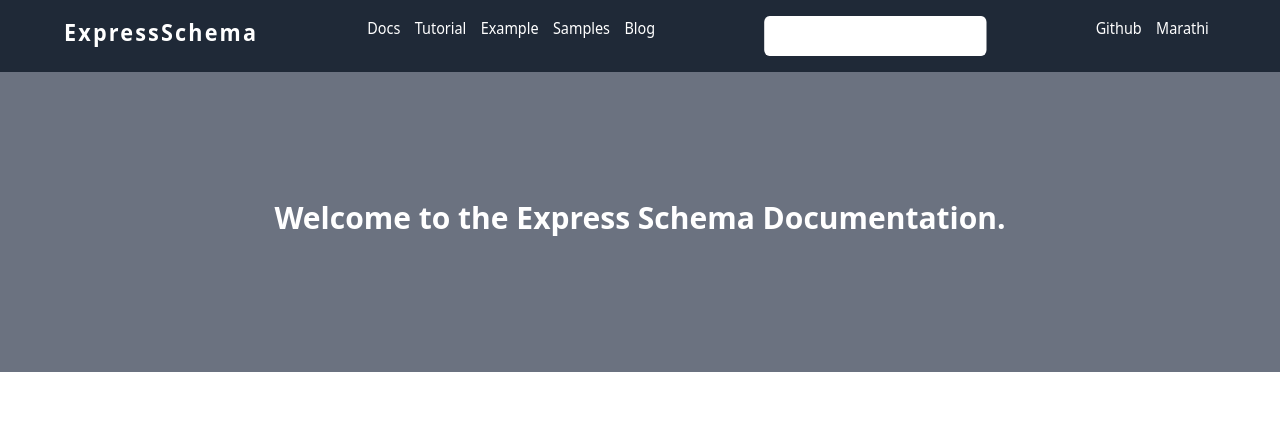
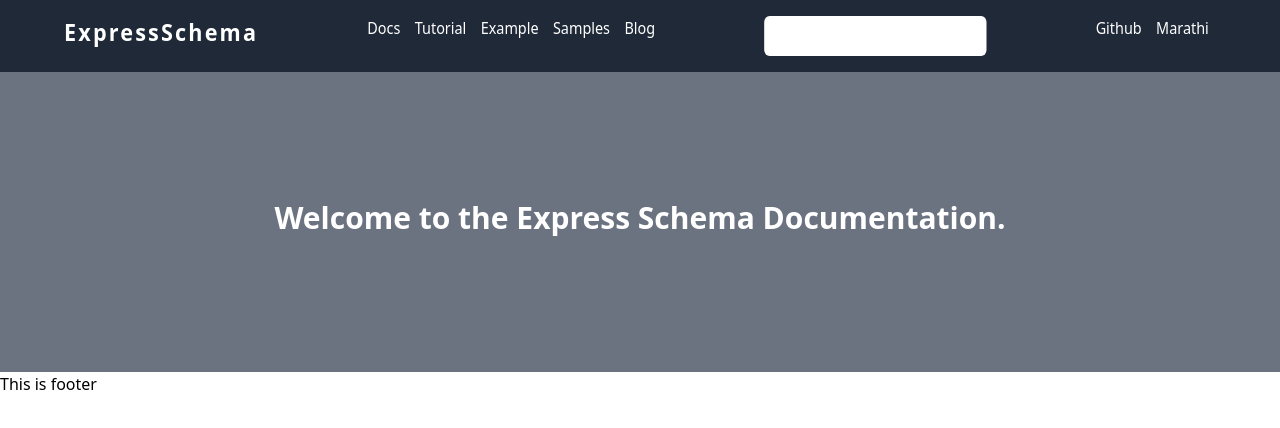
Before and after one commit to shaantanu9/express-schema-generator, a plain HTML site: page index.html in a window 1280 px wide. Drawn offline with nearby package versions, Linux system fonts and the light colour scheme.

Commit message:
added footer

```diff
--- a/index.html
+++ b/index.html
@@ -42,7 +42,7 @@
     </div>
 
     <footer class="" >
-
+        <p>This is footer</p>
     </footer>
 
 </body>
```
